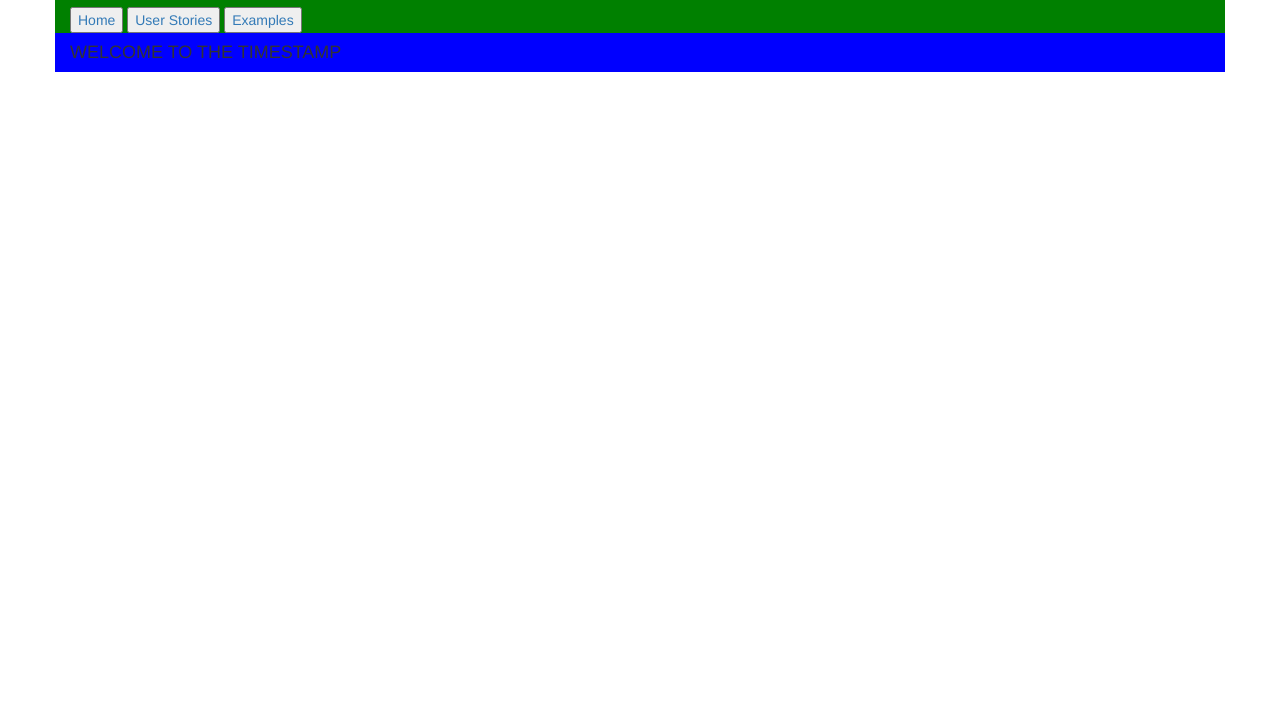
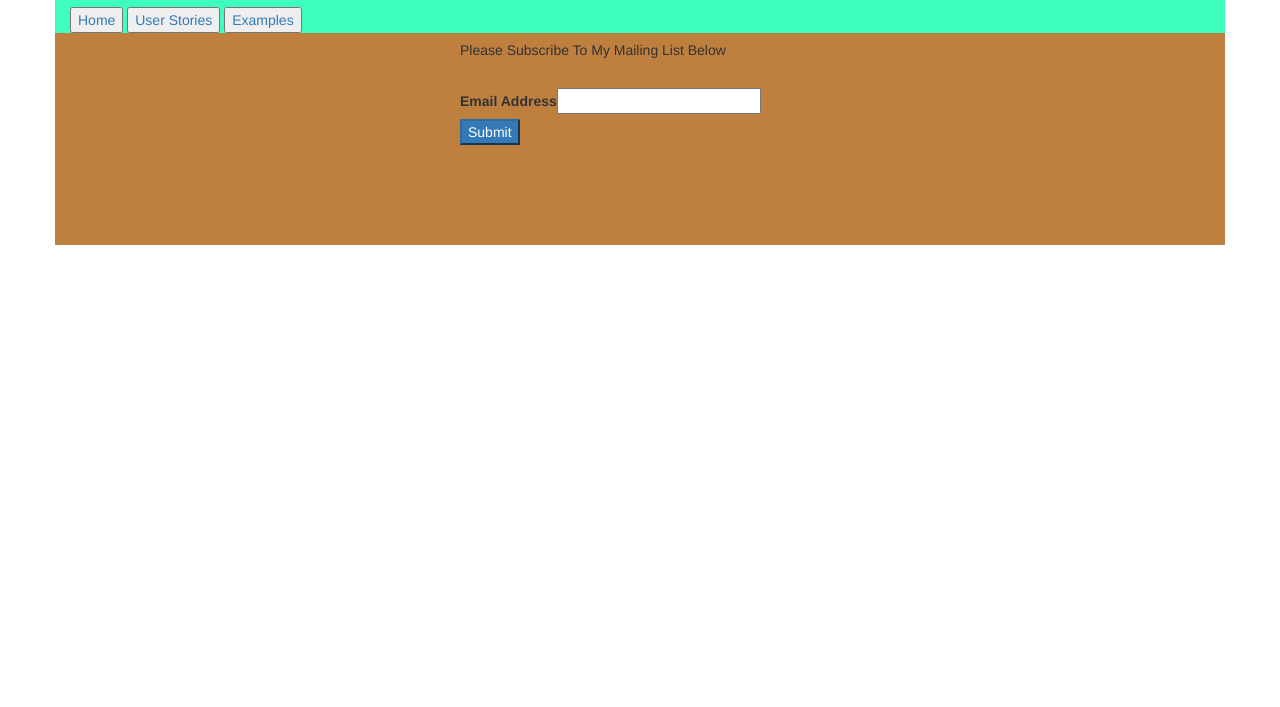
Before and after one commit to GEOAT-OC-26/timestamp, a website: page static/index.html in a window 1280 px wide. Shown: the part 93-800 px from the top of the page. Drawn offline with nearby package versions, Linux system fonts and the light colour scheme.

Commit message:
changes to colors plus javascript file

```diff
--- a/static/css/color.css
+++ b/static/css/color.css
@@ -3,7 +3,8 @@ h1{
     color: black;
 }
 .blue{
-    background-color: blue;
+    background-color: #BF7F3F;
+    padding-bottom: 100px;
 }
 p{
     text-align: center;
@@ -11,5 +12,5 @@ p{
 }
 
 .container{
-    background-color: green;
+    background-color: #3FFFBF;
 }
--- a/static/index.html
+++ b/static/index.html
@@ -18,8 +18,12 @@
     <button><a href="/examples">Examples</a></a></button>
     </div>
     <div class="row blue">
-    <div class="col-md-12">
-    <h4>WELCOME TO THE TIMESTAMP</h4>
+    <div class="col-md-6 col-md-offset-4 text center">
+        <h5>Please Subscribe To My Mailing List Below</h5><br>
+        <label>Email Address<input type="email"/></label><br>
+        <button id="submit" class="btn-primary" type="submit">Submit</button>
+        <div id="show"></div>
+
     </div>
     </div>
 </div>
--- /dev/null
+++ b/static/js/function.js
@@ -0,0 +1,5 @@
+$(document).ready(function(){
+    $("#submit").on("click", function(){
+        $("#show").html("<h5>Thank You</h5>")
+    })
+})
```
